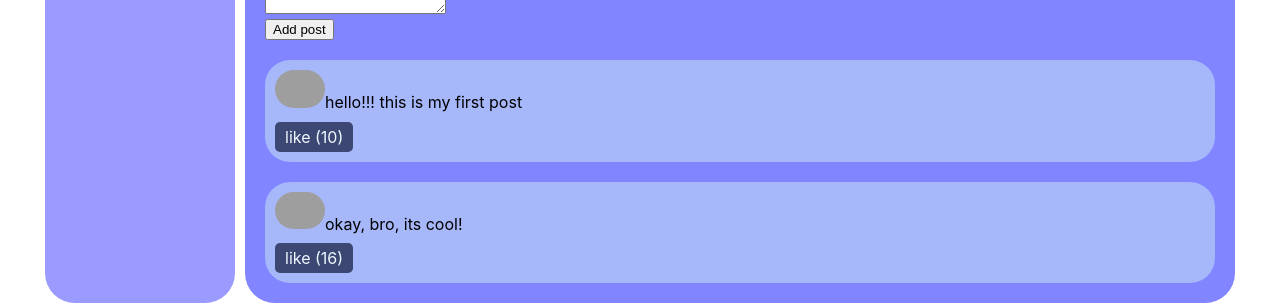
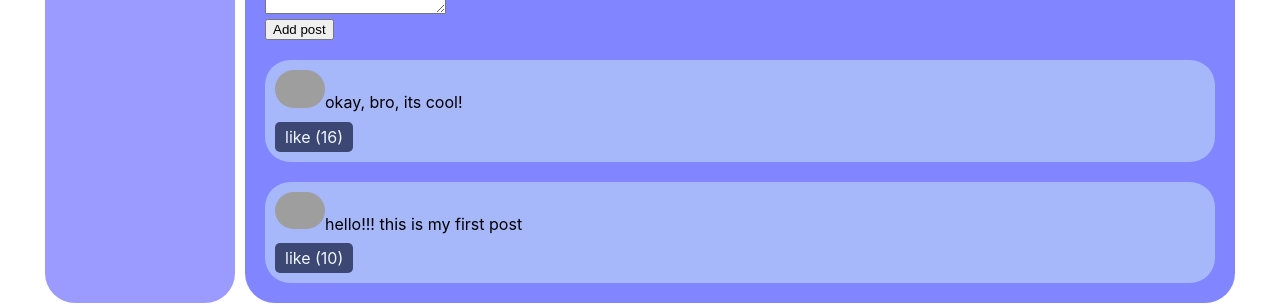
Before and after one commit to astral51/learn_react, a React (Create React App) app: page /profile in a window 1280 px wide. Shown: the part 606-911 px from the top of the page. Built offline with nearby package versions, Linux system fonts and the light colour scheme; grey boxes are pictures that could not be loaded.

Commit message:
added creating and adding to new posts

```diff
--- a/src/App.js
+++ b/src/App.js
@@ -20,7 +20,9 @@ function App(props) {
 							dialogsPage={props.state.dialogsPage} />} />
 					<Route path="/profile"
 						element={<Profile
-							profilePage={props.state.profilePage} />} />
+							profilePage={props.state.profilePage}
+							addPost={props.addPost}
+						/>} />
 					<Route path="/news" element={<News />} />
 					<Route path="/music" element={<Music />} />
 					<Route path="/settings" element={<Settings />} />
--- a/src/components/profile/myPosts/myPosts.jsx
+++ b/src/components/profile/myPosts/myPosts.jsx
@@ -8,13 +8,14 @@ const MyPosts = (props) => {
 			message={elem.message}
 			likes_count={elem.likes_count}
 		/>
-	);
+	).reverse();
 
 	let newPostElement = React.createRef();
 
 	let addPost = () =>{
 		let text = newPostElement.current.value;
-		alert(text);
+		props.addPost(text);
+		newPostElement.current.value = '';
 	};
 
 	return (
--- a/src/components/profile/profile.jsx
+++ b/src/components/profile/profile.jsx
@@ -8,7 +8,7 @@ const Profile = (props) => {
 	return (
 		<div>
 			<ProfileInfo />
-			<MyPosts posts={props.profilePage.posts}/>
+			<MyPosts posts={props.profilePage.posts} addPost={props.addPost}/>
 		</div>
 	);
 }
--- a/src/index.js
+++ b/src/index.js
@@ -1,22 +1,10 @@
-import React from 'react';
-import ReactDOM from 'react-dom/client';
-import './index.css';
-import App from './App';
 import reportWebVitals from './reportWebVitals';
 import state from './redux/state';
-import { BrowserRouter } from "react-router-dom";
+import { rerenderEntireTree } from './render';
+
+
+rerenderEntireTree(state);
 
 
 
-
-const root = ReactDOM.createRoot(document.getElementById('root'));
-root.render(
-	<React.StrictMode>
-		<BrowserRouter>
-			<App state={state} />
-		</BrowserRouter>
-	</React.StrictMode>
-);
-
-
 reportWebVitals();
--- a/src/redux/state.js
+++ b/src/redux/state.js
@@ -1,3 +1,4 @@
+import { rerenderEntireTree } from "../render";
 
 let state = {
 	profilePage: {
@@ -28,4 +29,14 @@ let state = {
 	},
 };
 
+export let addPost = (postMessage) => {
+	let newPost = {
+		id: 4,
+		message: postMessage,
+		likes_count: 0,
+	};
+	state.profilePage.posts.push(newPost);
+	rerenderEntireTree(state);
+};
+
 export default state;
--- /dev/null
+++ b/src/render.js
@@ -0,0 +1,19 @@
+import './index.css';
+import React from 'react';
+import ReactDOM from 'react-dom/client';
+import App from './App';
+import { addPost } from './redux/state';
+import { BrowserRouter } from "react-router-dom";
+
+
+const root = ReactDOM.createRoot(document.getElementById('root'));
+
+export let rerenderEntireTree = (state) => {
+	root.render(
+		<React.StrictMode>
+			<BrowserRouter>
+				<App state={state} addPost={addPost}/>
+			</BrowserRouter>
+		</React.StrictMode>
+	);
+};
```
